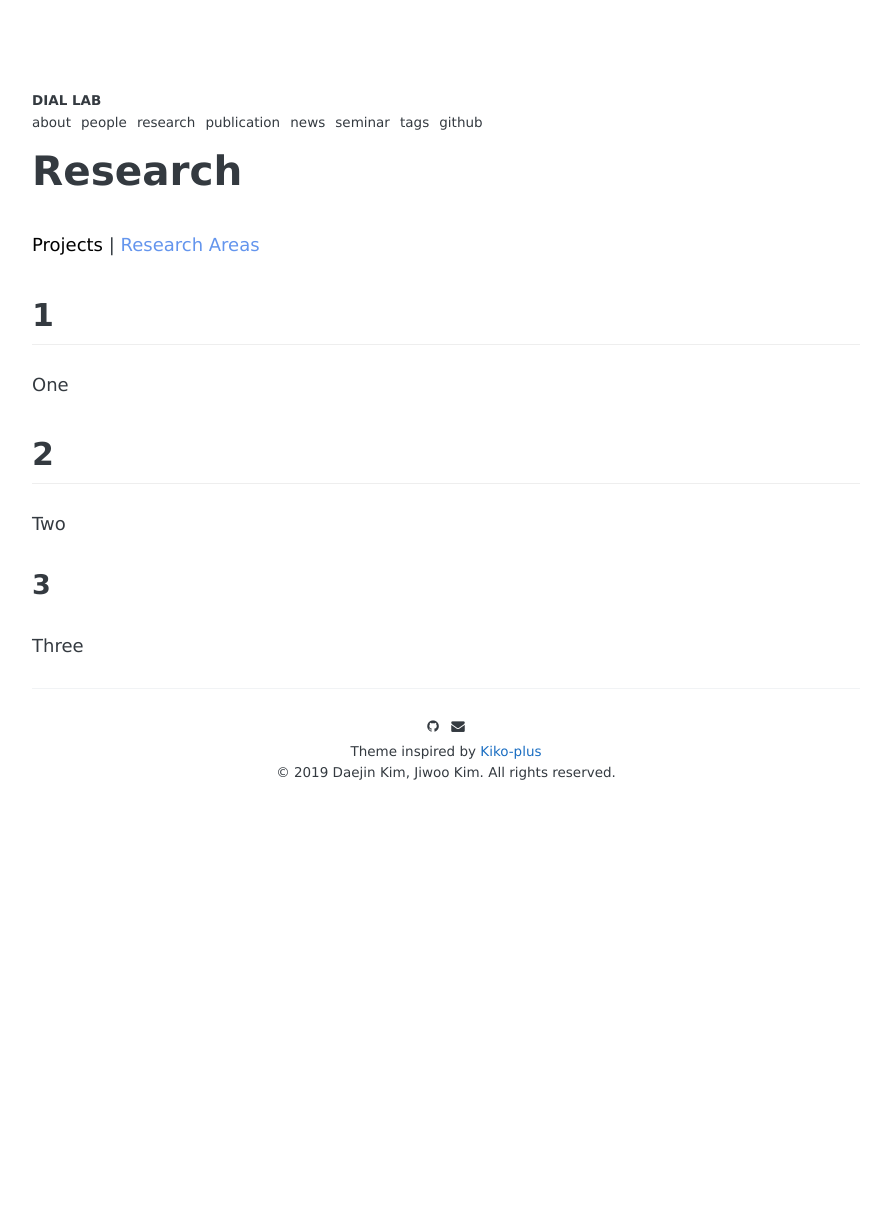
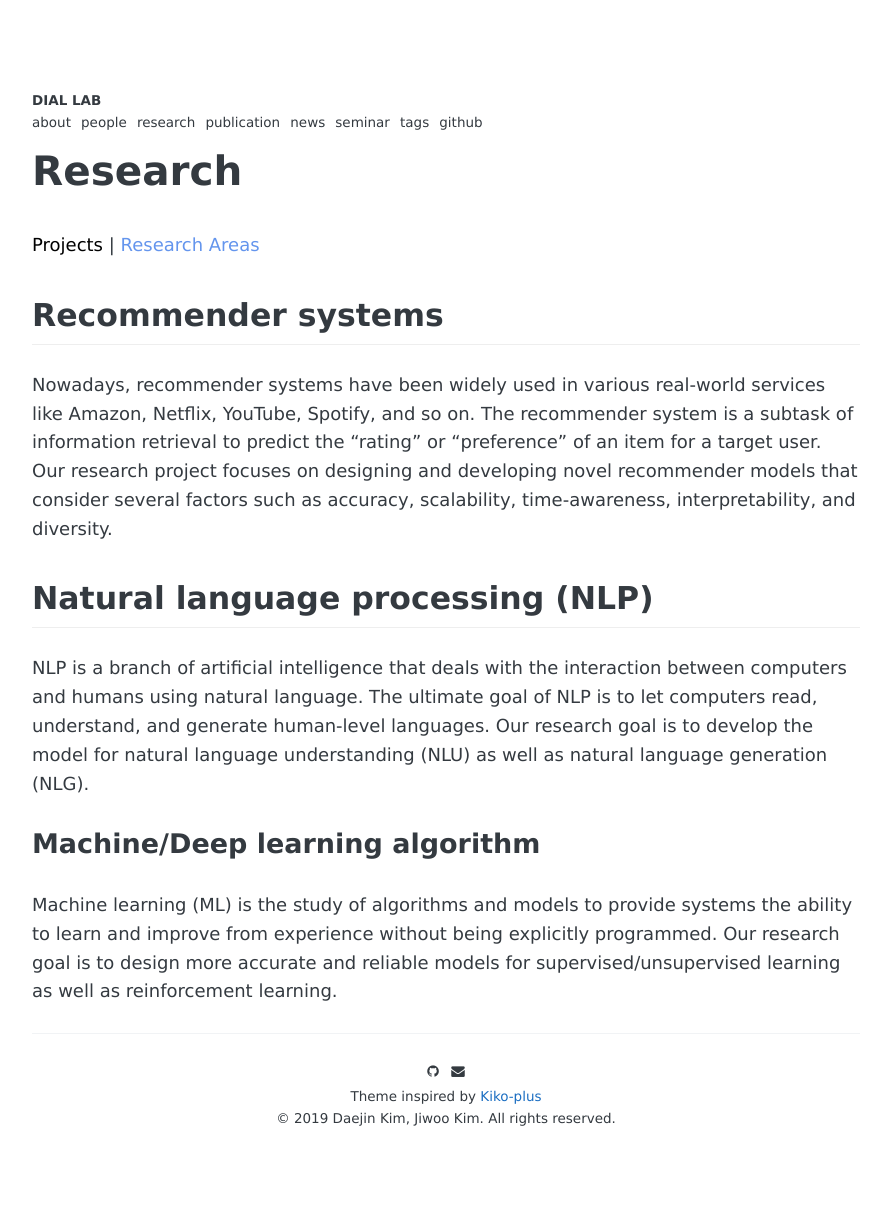
Before and after one commit to diallab/diallab.github.io, a Jekyll site: the page built from research/research_areas_index.html, in a window 1280 px wide. Shown: the whole page, without its empty margins (194-1085 px from the left). Built offline with Jekyll 4.4.1, drawn with Linux system fonts in a browser that asks for light colours; some web fonts are replaced; before the commit the page ends 900 px from its top, so only the background shows below that.

Commit message:
Modify Research Areas contents / _config.yml

```diff
--- a/research/research_areas_index.html
+++ b/research/research_areas_index.html
@@ -9,11 +9,23 @@ permalink: /research/research_areas_index.html
 
 <div class="research">
     <div class="research-list">
-        <h2>1</h2>
-        One
-        <h2>2</h2>
-        Two
-        <h3>3</h3>
-        Three
+        <h2>Recommender systems</h2>
+        Nowadays, recommender systems have been widely used in various real-world
+         services like Amazon, Netflix, YouTube, Spotify, and so on. The recommender system is
+          a subtask of information retrieval to predict the “rating” or “preference” of an item
+           for a target user. Our research project focuses on designing and developing novel
+            recommender models that consider several factors such as accuracy,
+             scalability, time-awareness, interpretability, and diversity.
+        <h2>Natural language processing (NLP)</h2>
+        NLP is a branch of artificial intelligence that deals with the interaction between
+        computers and humans using natural language. The ultimate goal of NLP is to let
+        computers read, understand, and generate human-level languages. Our research goal is
+        to develop the model for natural language understanding (NLU) as well as
+        natural language generation (NLG).
+        <h3>Machine/Deep learning algorithm</h3>
+        Machine learning (ML) is the study of algorithms and models to provide systems the ability
+        to learn and improve from experience without being explicitly programmed. Our research goal
+        is to design more accurate and reliable models for supervised/unsupervised learning as well
+        as reinforcement learning.
     </div>
 </div>
```
Also changed, not shown: about.md (+5 -15 lines), index.html (+11 -3 lines).
